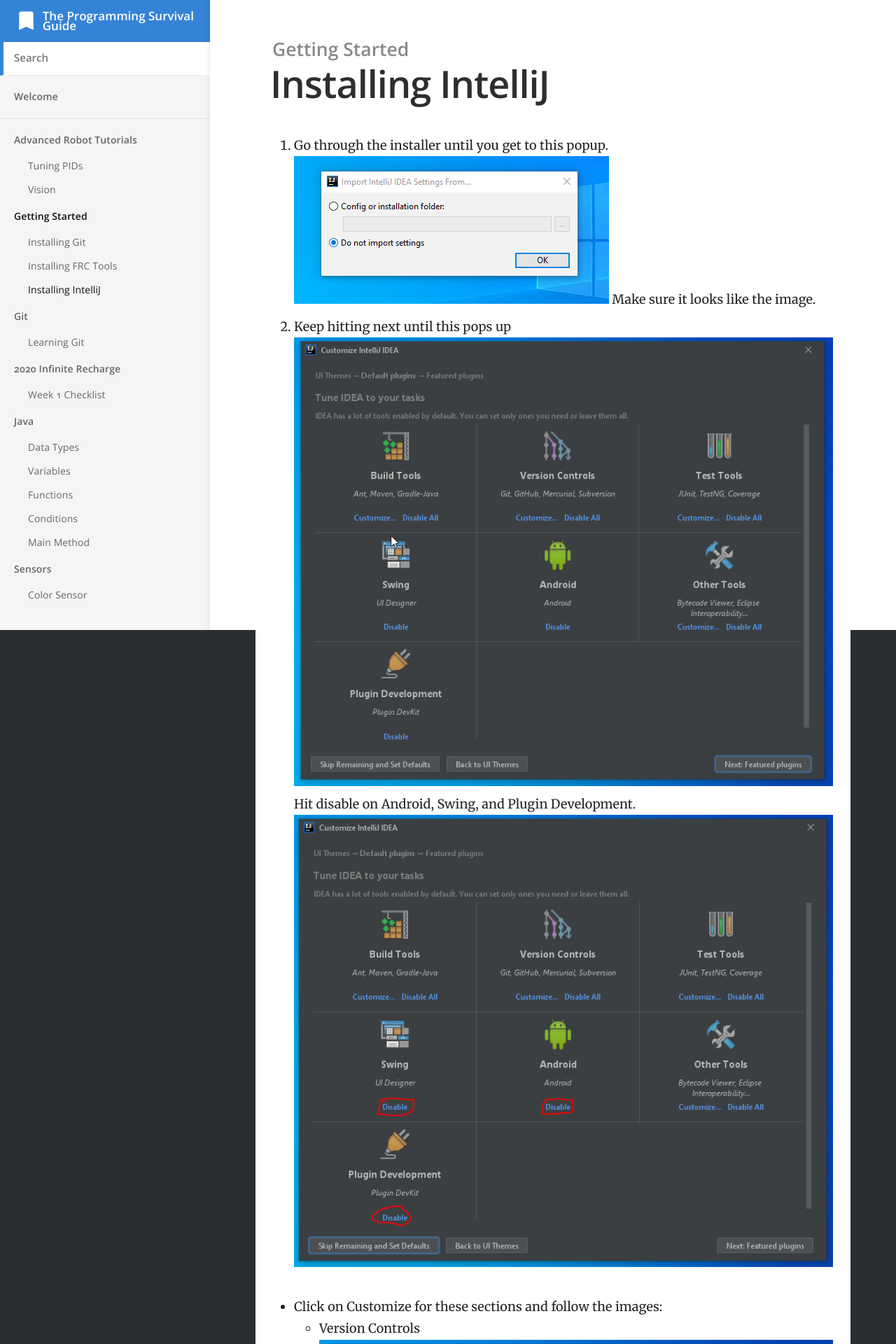
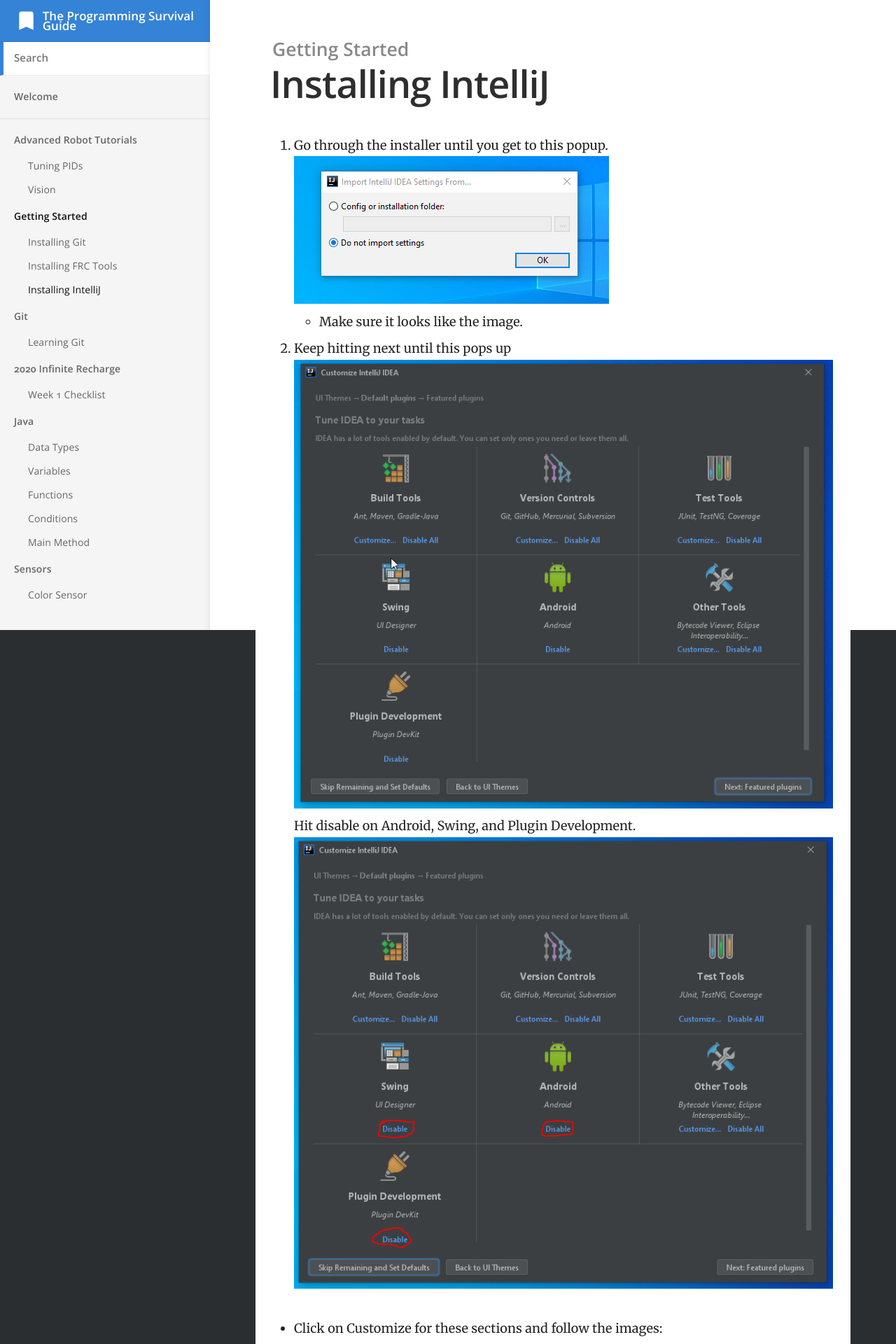
Before and after one commit to Team2445/The-Programming-Survival-Guide, a Jekyll site: the page built from _docs/getting-started/installing-intellij.md, in a window 1280 px wide. Shown: the top 1920 px of the page at 70% size. Built offline with Jekyll 4.4.1, drawn with Linux system fonts in a browser that asks for light colours.

Commit message:
Fix formatting

```diff
--- a/_docs/getting-started/installing-intellij.md
+++ b/_docs/getting-started/installing-intellij.md
@@ -5,7 +5,7 @@ order: 3
 ---
 1. Go through the installer until you get to this popup.
   ![step 1](../../images/intellij/step1.PNG)
-  Make sure it looks like the image.
+  * Make sure it looks like the image.
 2. Keep hitting next until this pops up
   ![step 2](../../images/intellij/step2.PNG)
   Hit disable on Android, Swing, and Plugin Development.
```
